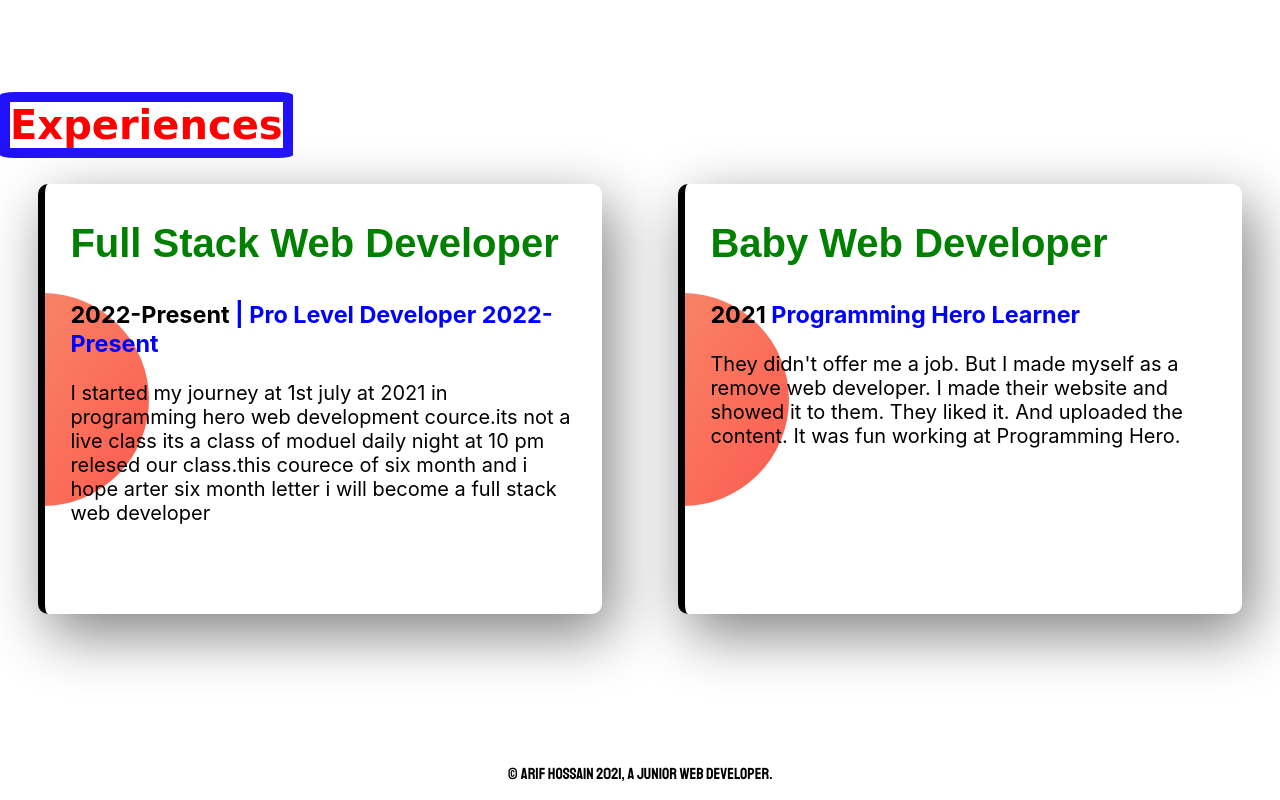
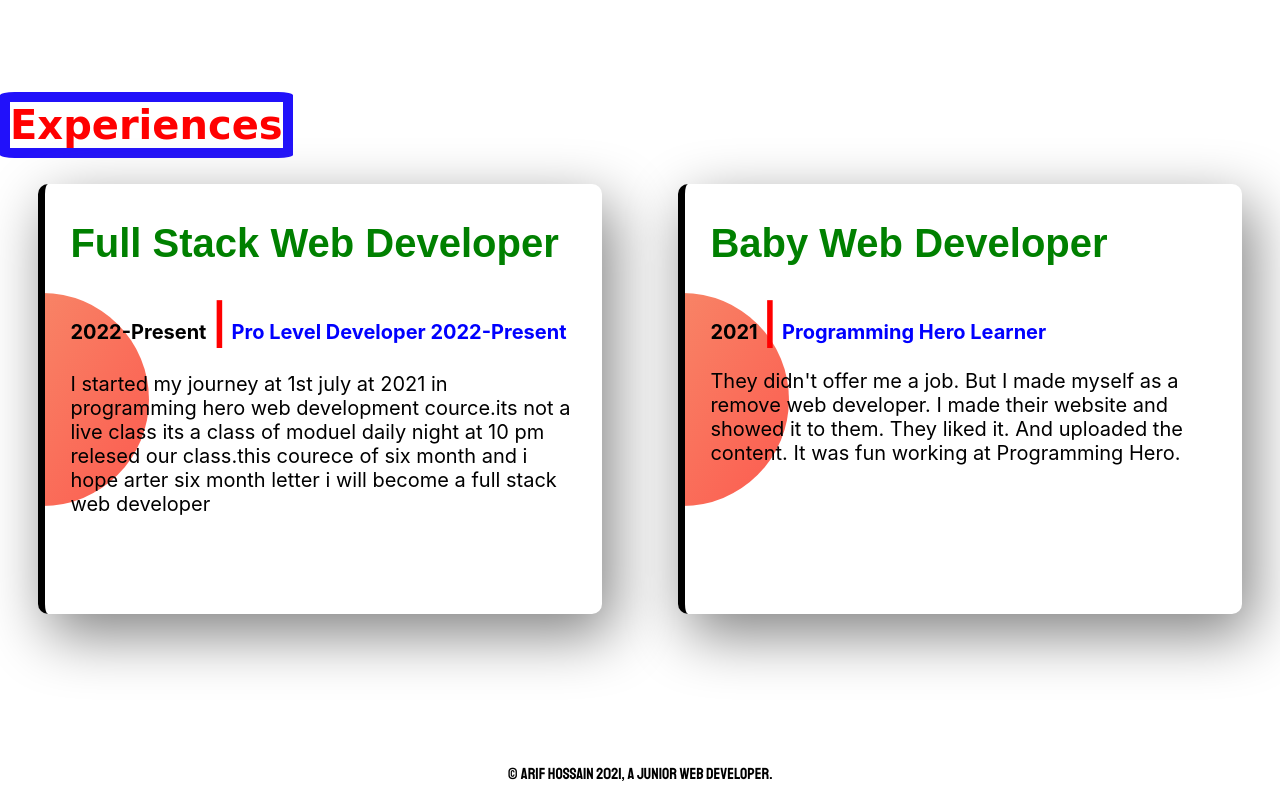
Before and after one commit to Arifhossain157848/developer-portfolio, a plain HTML site: page index.html in a window 1280 px wide. Shown: the part 1350-2150 px from the top of the page. Drawn offline with Linux system fonts and the light colour scheme.

Commit message:
just checkout

```diff
--- a/index.html
+++ b/index.html
@@ -28,7 +28,7 @@
                     financital
                     problem.than i was too much frustited.suddenly i was browsing youtube.than i see Mr.jhankar mahabub
                     sir
-                    tutarial.than i desided i just doing it properly for become an profetional web developer</span>
+                    tutarial.than i desided i just doing it properly for become an profetional web developer.</span>
                 </span> </p>
             <a class="link-button" target="_blank" href="https://github.com/arif157848">Here Me</a>
         </div>
@@ -62,7 +62,8 @@
         <div id="web-dev-experience" class="flexible-container">
             <div id="full-stack" class="experiences-item">
                 <h2> <span class="for-cat">Full Stack Web Developer</span> </h2>
-                <h3> <span class="new-look">2022-Present</span> <span class="disk-core">| Pro Level Developer
+                <h3> <span class="new-look">2022-Present</span> <span class="disk-core"> <span
+                            class="master-mind">|</span> Pro Level Developer
                         2022-Present</span>
                 </h3>
                 <p>I started my journey at 1st july at 2021 in programming hero web development cource.its not a live
@@ -74,7 +75,8 @@
             </div>
             <div id="baby-club" class="experiences-item">
                 <h1> <span class="for-cat">Baby Web Developer</span> </h1>
-                <h3 class="new-look">2021 <span class="disk-core">Programming Hero Learner</span> </h3>
+                <h3 class="new-look">2021 <span class="disk-core"> <span class="master-mind">|</span> Programming Hero
+                        Learner</span> </h3>
                 <p>They didn't offer me a job. But I made myself as a remove web developer. I made their website and
                     showed
                     it to them. They liked it. And uploaded the content. It was fun working at Programming Hero.</p>
--- a/style.css
+++ b/style.css
@@ -70,10 +70,12 @@ body{
   }
  .new-look{
      color:black;
+     font-size: 20px;
 
  }
   .disk-core{
       color: blue;
+      font-size: 20px;
   }
   .for-cat{
        color:green;
```
